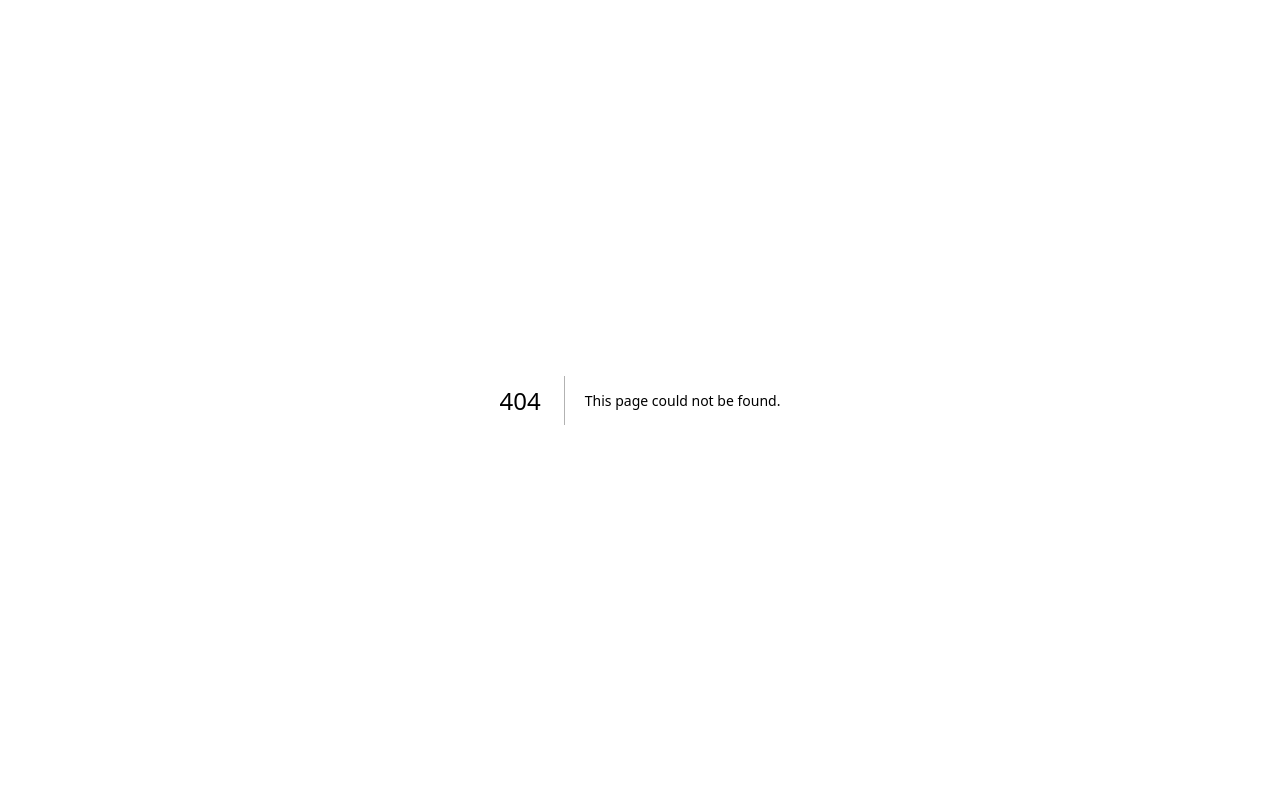
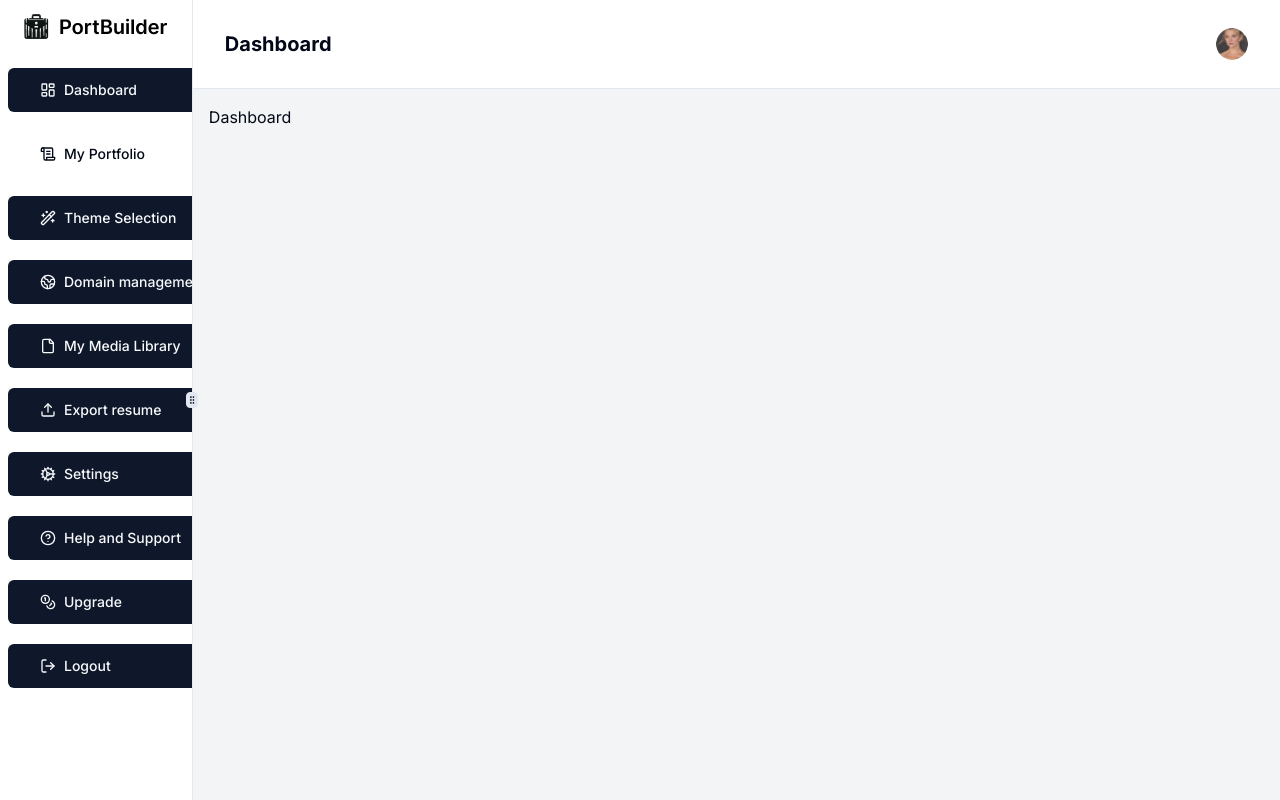
Before and after one commit to farhatamiine/portbuilder, a Next.js app: page /1/dashboard in a window 1280 px wide. Before the commit this address had no page. Built offline with nearby package versions, Linux system fonts and the light colour scheme.

Commit message:
updating dashboard

```diff
--- a/app/dashboard/page.tsx
+++ b/app/[accountId]/dashboard/page.tsx
@@ -3,7 +3,7 @@ import { Dashboard } from "@/components/Dashboard";
 export default function DashboardPage() {
   return (
     <>
-      <Dashboard navCollapsedSize={4} defaultLayout={[200, 655]} />;
+     <p>Dashboard</p>
     </>
   );
 }
--- /dev/null
+++ b/app/[accountId]/layout.tsx
@@ -0,0 +1,18 @@
+import { Dashboard } from "@/components/Dashboard"
+
+interface AccountLayoutProps {
+    children: React.ReactNode,
+    params: {
+        accountId: string
+    }
+}
+
+export default async function AccountLayout({ children, params }: AccountLayoutProps) {
+
+
+    return (
+        <Dashboard navCollapsedSize={4} defaultLayout={[200, 655]}>
+            {children}
+        </Dashboard>
+    )
+}
--- /dev/null
+++ b/app/[accountId]/portfolio/page.tsx
@@ -0,0 +1,20 @@
+import { Dashboard } from "@/components/Dashboard";
+
+export default function PortfolioPage() {
+  return (
+    <>
+      <section className="grid gird-cols-12 ">
+        <div className="col-span-6">
+          <div className="border border-slate-300">
+
+          </div>
+        </div>
+        <div className="col-span-6">
+          <div className="border border-slate-300">
+
+          </div>
+       </div>
+      </section>
+    </>
+  );
+}
--- a/app/layout.tsx
+++ b/app/layout.tsx
@@ -16,7 +16,7 @@ export default function RootLayout({
   children: React.ReactNode;
 }) {
   return (
-    <html lang="en" className="h-full">
+    <html lang="en" className="h-full overflow-hidden  box-border">
       <body className={cn("h-full", inter.className)}>{children}</body>
     </html>
   );
--- a/components/Dashboard.tsx
+++ b/components/Dashboard.tsx
@@ -14,6 +14,7 @@ import {
   CoinsIcon,
   LogOutIcon,
   Share2Icon,
+  ScrollText,
 } from "lucide-react";
 import { Separator } from "@/components/ui/separator";
 import { cn } from "@/lib/utils";
@@ -30,11 +31,13 @@ interface DashboardProps {
   defaultLayout: number[] | undefined;
   defaultCollapsed?: boolean;
   navCollapsedSize?: number;
+  children: React.ReactNode,
 }
 
 export function Dashboard({
   defaultLayout = [200, 655],
   defaultCollapsed = false,
+  children,
 }: DashboardProps) {
   const [isCollapsed, setIsCollapsed] = useState(defaultCollapsed);
 
@@ -68,46 +71,61 @@ export function Dashboard({
               title: "Dashboard",
               icon: LayoutDashboard,
               variant: "default",
+              href:"dashboard"
+            },
+            {
+              title: "My Portfolio",
+              icon: ScrollText,
+              variant: "ghost",
+              href:"portfolio"
             },
             {
               title: "Theme Selection",
               icon: Wand2Icon,
               variant: "ghost",
+              href:"dashboard"
             },
             {
               title: "Domain management",
               icon: Globe2Icon,
               variant: "ghost",
+              href:"dashboard"
             },
             {
               title: "My Media Library",
               icon: FileIcon,
               variant: "ghost",
+              href:"dashboard"
             },
             {
               title: "Export resume",
               icon: UploadIcon,
               variant: "ghost",
+              href:"dashboard"
             },
             {
               title: "Settings",
               icon: CogIcon,
               variant: "ghost",
+              href:"dashboard"
             },
             {
               title: "Help and Support",
               icon: HelpCircleIcon,
+              href:"dashboard",
               variant: "ghost",
             },
             {
               title: "Upgrade",
               icon: CoinsIcon,
+              href:"dashboard",
               variant: "ghost",
             },
             {
               title: "Logout",
               icon: LogOutIcon,
               variant: "ghost",
+              href:"dashboard"
             },
           ]}
         />
@@ -118,23 +136,13 @@ export function Dashboard({
           <div className="flex justify-between w-full px-4 items-center">
             <h1 className="text-xl font-bold">Dashboard</h1>
             <div className="flex gap-3 items-center">
-              <Button
-                className="rounded-full border-slate-900"
-                variant={"outline"}
-              >
-                <Share2Icon className="mr-2 h-4 w-4" /> Share your profile
-              </Button>
+
               <UserNav />
             </div>
           </div>
         </header>
         <section className="p-4 bg-gray-100 h-full">
-          <p>
-            Lorem ipsum dolor sit amet consectetur adipisicing elit. Id
-            blanditiis beatae ipsam! Saepe ipsam repellendus officiis
-            repudiandae, qui unde consequatur consequuntur veritatis at error,
-            alias adipisci hic laudantium nobis non!
-          </p>
+          {children}
         </section>
       </ResizablePanel>
     </ResizablePanelGroup>
--- a/components/Nav.tsx
+++ b/components/Nav.tsx
@@ -2,7 +2,7 @@
 
 import Link from "next/link";
 import { LucideIcon } from "lucide-react";
-
+import { usePathname } from 'next/navigation';
 import { cn } from "@/lib/utils";
 import { buttonVariants } from "@/components/ui/button";
 import {
@@ -16,11 +16,16 @@ interface NavProps {
   links: {
     title: string;
     icon: LucideIcon;
+    href:string | "#",
     variant: "default" | "ghost";
   }[];
 }
 
 export function Nav({ links, isCollapsed }: NavProps) {
+
+  const router = usePathname();
+  console.log();
+
   return (
     <div
       data-collapsed={isCollapsed}
@@ -30,12 +35,12 @@ export function Nav({ links, isCollapsed }: NavProps) {
         {links.map((link, index) => (
           <Link
             key={index}
-            href="#"
+            href={link.href}
             className={cn(
-              buttonVariants({ variant: link.variant, size: "lg" }),
+              buttonVariants({ variant: link.href === router.split("/")[2] ? "default" : "ghost", size: "lg" }),
               link.variant === "default" &&
                 "dark:bg-muted dark:text-white dark:hover:bg-muted dark:hover:text-white",
-              "justify-start my-3"
+              "justify-start my-2"
             )}
           >
             <link.icon className="mr-2 h-4 w-4" />
--- a/components/UserNav.tsx
+++ b/components/UserNav.tsx
@@ -34,7 +34,7 @@ export function UserNav() {
         <DropdownMenuSeparator />
         <DropdownMenuGroup>
           <DropdownMenuItem>
-            Profile
+            Share my profile
             <DropdownMenuShortcut>⇧⌘P</DropdownMenuShortcut>
           </DropdownMenuItem>
           <DropdownMenuItem>
```
